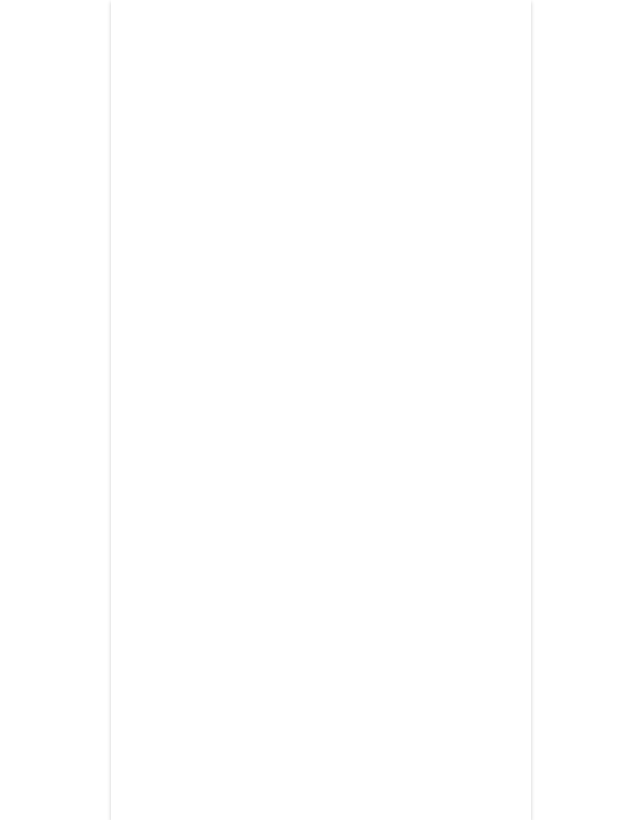
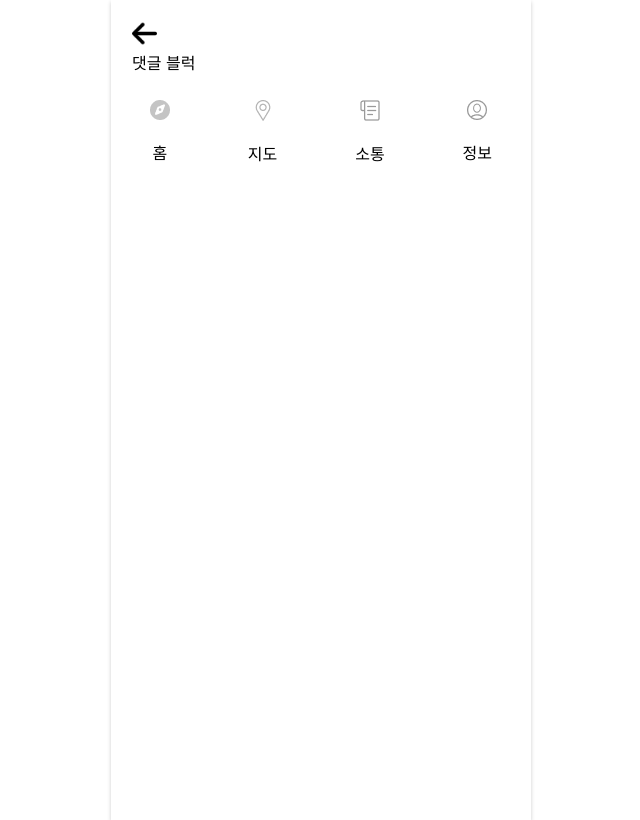
Before and after one commit to KMU-WINK/WEWILLPASSBY-front, a React (Create React App) app in the folder front/: page /comment in a window 1280 px wide. Shown: the whole page, without its empty margins (319-959 px from the left). Built offline with nearby package versions, Linux system fonts and the light colour scheme.

Commit message:
댓글 페이지 제작 진행 중

```diff
--- a/front/src/pages/Comment.js
+++ b/front/src/pages/Comment.js
@@ -1,14 +1,27 @@
 import React from 'react';
 import Footer from "../components/common/Footer";
 
+import backIcon from "../images/common/backIcon.png";
+
 const commentBlock = {
-
+    padding: '5%',
+}
+const backIconImg = {
+    width: '25px',
 }
 
 export default function Comment(props) {
     return (
         <div>
-
+            <div style={commentBlock}>
+                <div>
+                    <img style={backIconImg} src={backIcon} alt=""/>
+                </div>
+                <div>
+                    댓글 블럭
+                </div>
+            </div>
+            <Footer/>
         </div>
     );
 }
```
Also changed, not shown: front/src/images/common/backIcon.png (added).
